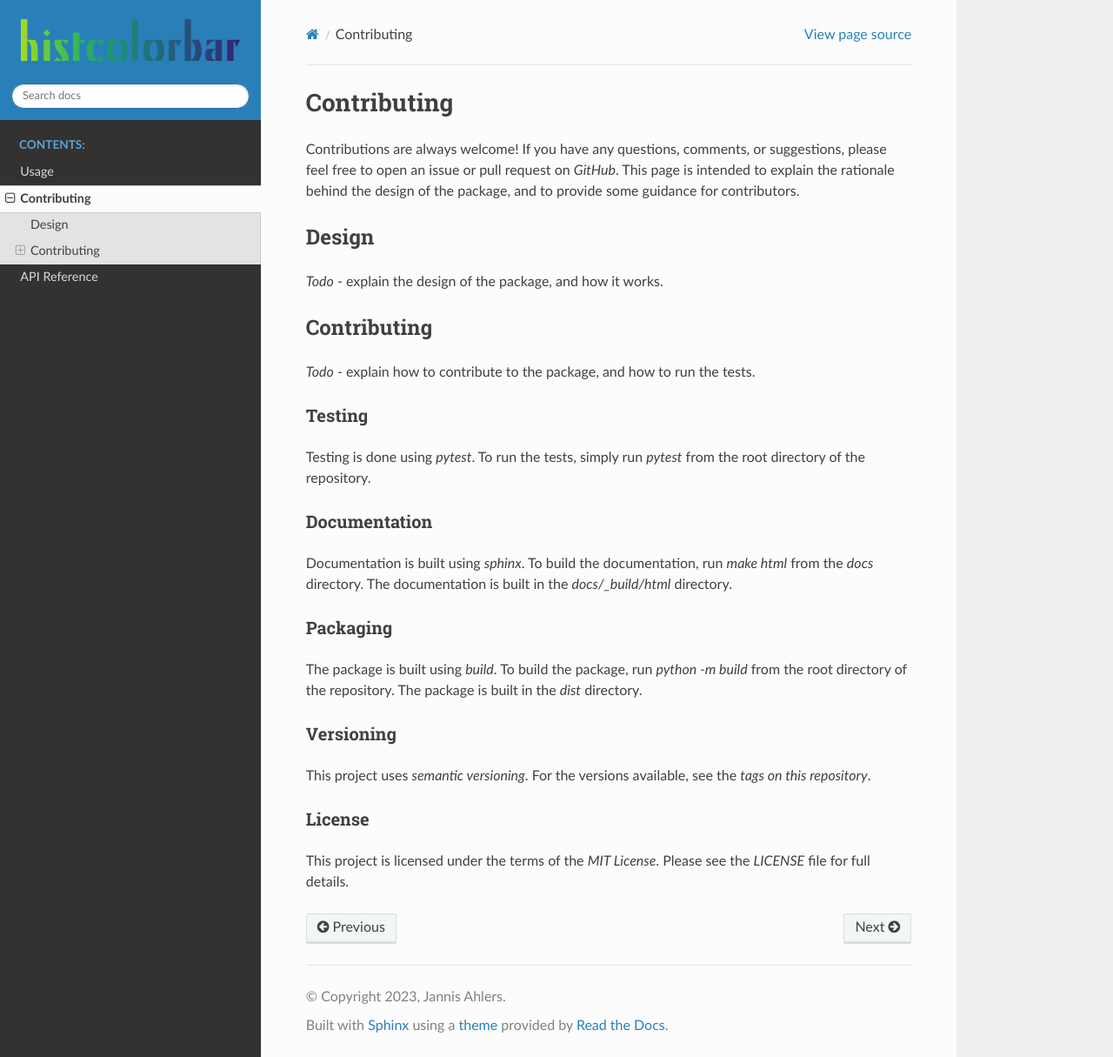
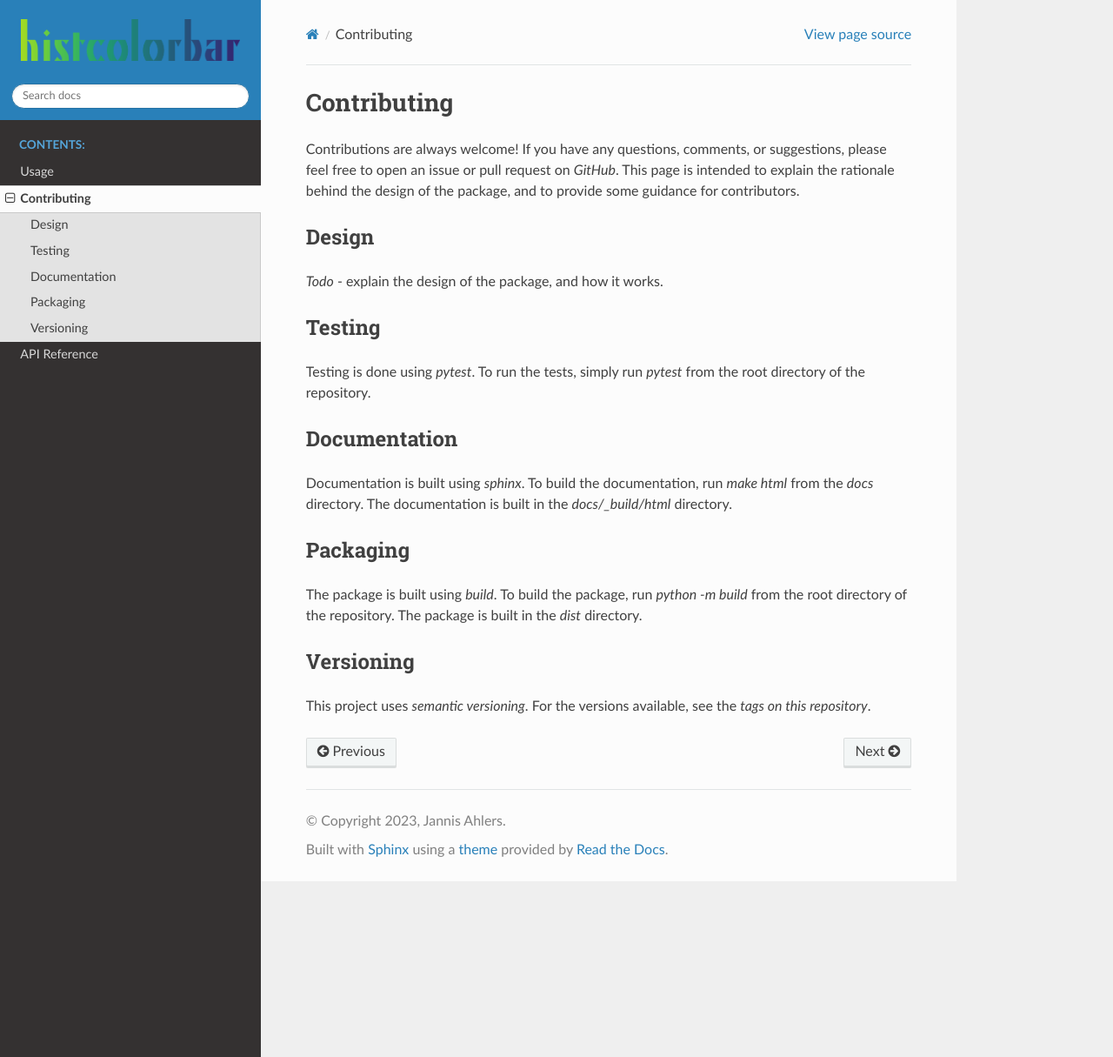
Before and after one commit to jnahlers/mpl-histcolorbar, a Sphinx documentation site: the page built from docs/contributing.rst, in a window 1280 px wide and 1215 px high. Shown: the whole window at 87% size. Built offline with Sphinx 7.4.7 and the Read the Docs theme 2.0.0, drawn with Linux system fonts in a browser that asks for light colours.

Commit message:
Reduce sections in docs

```diff
--- a/docs/contributing.rst
+++ b/docs/contributing.rst
@@ -12,34 +12,25 @@ Design
 ------
 *Todo* - explain the design of the package, and how it works.
 
-Contributing
-------------
-*Todo* - explain how to contribute to the package, and how to run the tests.
-
 Testing
-~~~~~~~
+-------
 Testing is done using `pytest`. To run the tests, simply run `pytest` from the
 root directory of the repository.
 
 
 Documentation
-~~~~~~~~~~~~~
+-------------
 Documentation is built using `sphinx`. To build the documentation, run
 `make html` from the `docs` directory. The documentation is built in the
 `docs/_build/html` directory.
 
 Packaging
-~~~~~~~~~
+---------
 The package is built using `build`. To build the package, run
 `python -m build` from the root directory of the repository. The package is
 built in the `dist` directory.
 
 Versioning
-~~~~~~~~~~
+----------
 This project uses `semantic versioning`. For the versions available, see the
 `tags on this repository`.
-
-License
-~~~~~~~
-This project is licensed under the terms of the `MIT License`.
-Please see the `LICENSE` file for full details.
```
